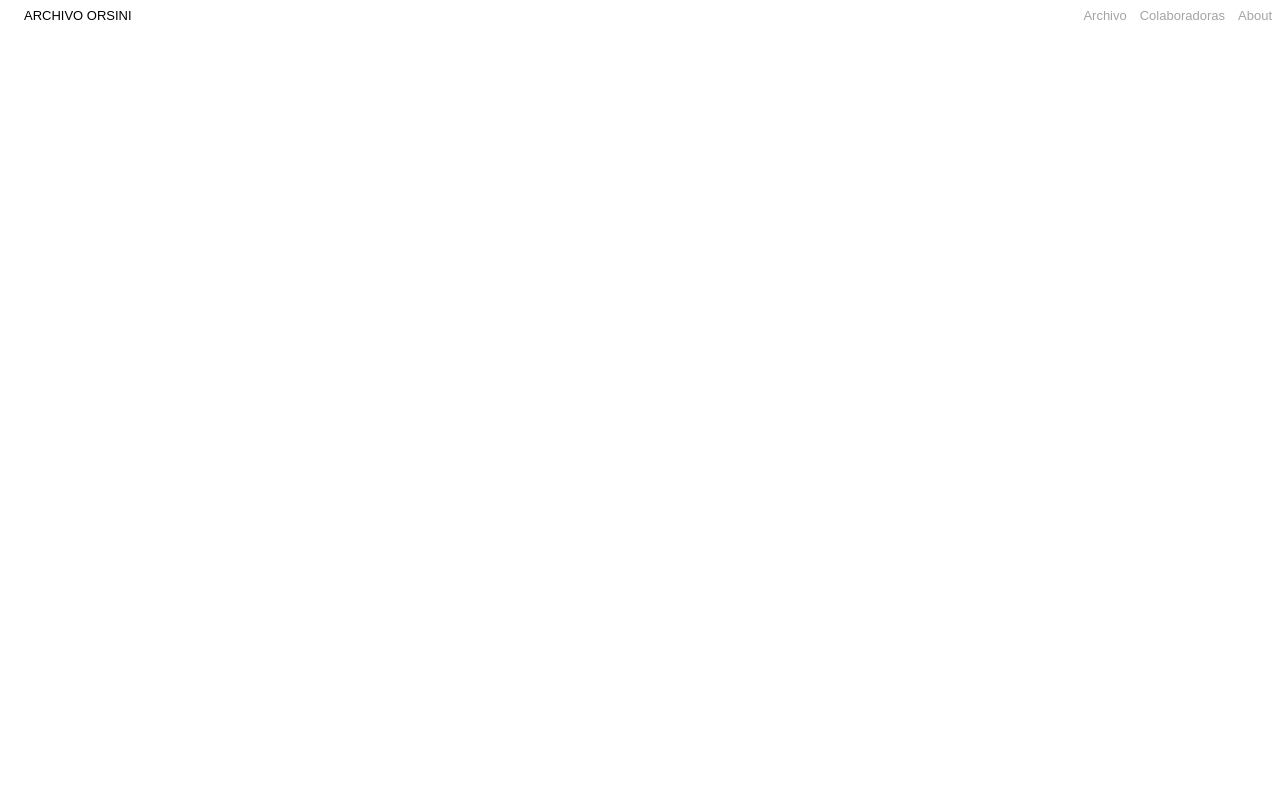
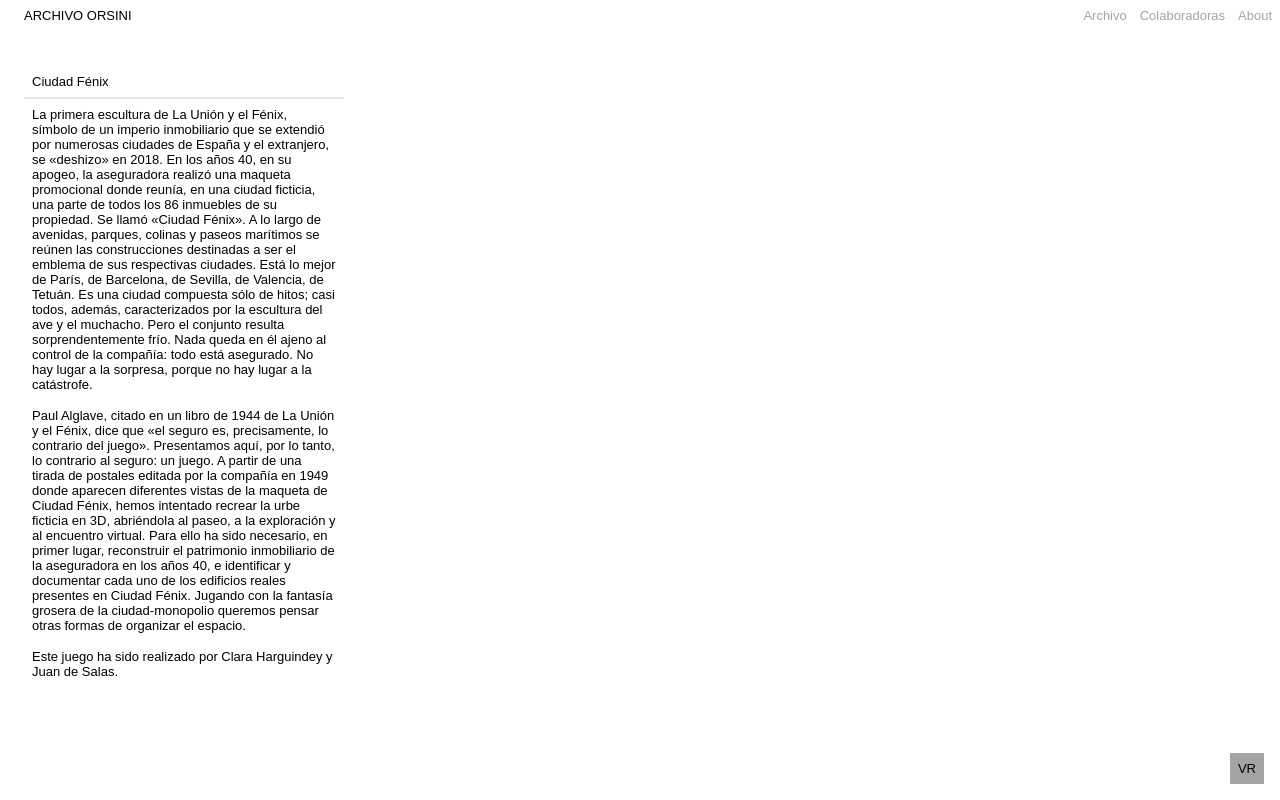
Before and after one commit to Archivo-Orsini/ciudad-fenix, a plain HTML site: page index.html in a window 1280 px wide. Drawn offline with Linux system fonts and the light colour scheme.

Commit message:
add text

```diff
--- a/index.html
+++ b/index.html
@@ -37,7 +37,8 @@
         </div>
     </header>
     <article class="article">
-
+        <h1>Ciudad Fénix</h1>
+        <p>
         La primera escultura de La Unión y el Fénix, símbolo de un imperio inmobiliario que se extendió por numerosas
         ciudades de España y el extranjero, se «deshizo» en 2018. En los años 40, en su apogeo, la aseguradora realizó
         una maqueta promocional donde reunía, en una ciudad ficticia, una parte de todos los 86 inmuebles de su
@@ -63,7 +64,10 @@
         <p>
             Este juego ha sido realizado por Clara Harguindey y Juan de Salas.</p>
     </article>
-    <a-scene loading-screen="dotsColor: white; backgroundColor: #E5E5E5">
+    <a-scene vr-mode-ui="enterVRButton: #myEnterVRButton" loading-screen="dotsColor: white; backgroundColor: #E5E5E5">
+        <a id="myEnterVRButton" href="#">
+            VR
+        </a>
         <a-assets>
             <a-asset-item id="alicante" src="models/alicante.glb"></a-asset-item>
             <a-asset-item id="arbol" src="models/arbol.glb"></a-asset-item>
--- a/styles.css
+++ b/styles.css
@@ -8,10 +8,18 @@
 }
 
 div.a-loader-title {
-    display: none !important;
+  display: none !important;
 }
 button {
-    border: none;
+  border: none;
+}
+h1 {
+  font-size: 13px;
+  font-weight: 400;
+  padding: 8px;
+  background: white;
+  border-bottom: 2px solid #e5e5e5;
+  margin: 0;
 }
 ::selection {
   background-color: black;
@@ -85,15 +93,40 @@
 }
 
 article {
-  background: white;
   font-size: 13px;
   z-index: 1;
   position: absolute;
-  padding: 8px 16px;
   top: 50px;
   margin: 16px;
   width: 25%;
+  background: white;
+}
+
+p {
+  padding: 8px;
+  margin: 0;
+}
+.a-enter-vr-button {
+  background: #a4a4a4;
+  font-size: 14px;
+  font-family: sans;
+  color: white;
+  border-radius: 0;
   display: none;
+}
+#myEnterVRButton {
+  z-index: 9999;
+  position: fixed;
+  padding-right: 0;
+  padding-top: 0;
+  position: absolute;
+  right: 0;
+  right: 16px;
+  bottom: 16px;
+  display: flex;
+  color: black;
+  background: #a4a4a4;
+  padding: 8px;
 }
 
 @media (max-width: 1024px) {
@@ -109,6 +142,7 @@
   }
 
   article {
+    display: none;
     width: 100%;
     background: white;
     font-size: 13px;
```
